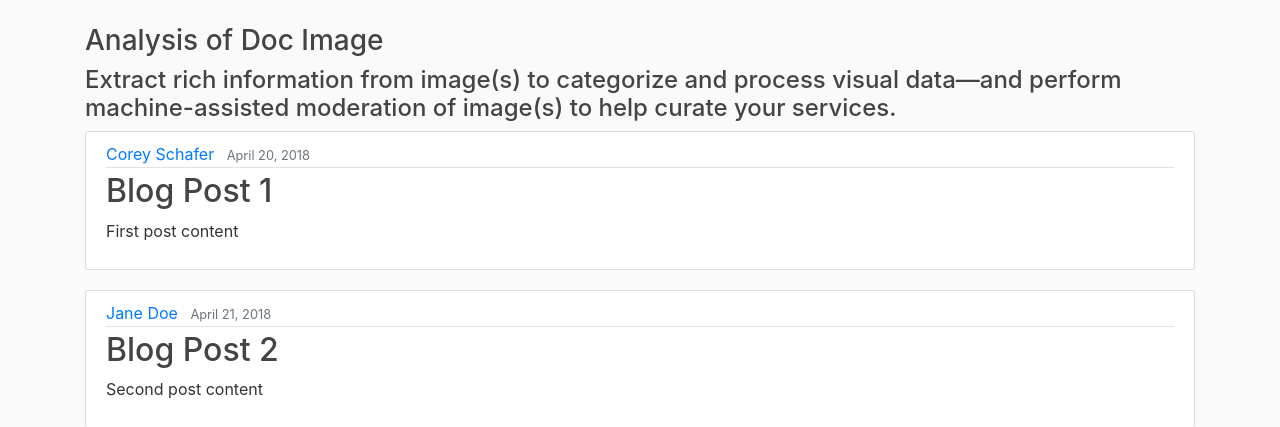
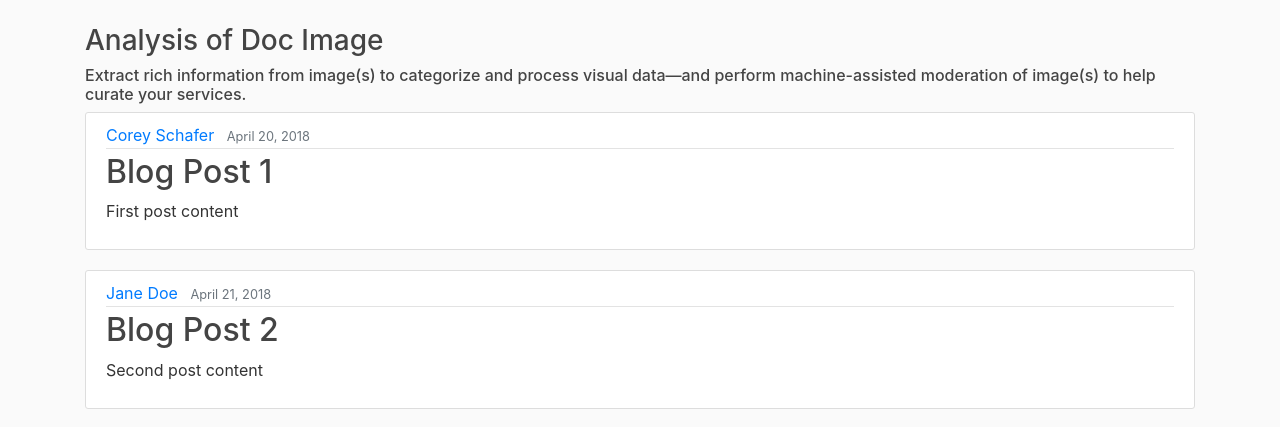
Before and after one commit to dilippuri/Aadhaar-Card-OCR, a Flask app: page / in a window 1280 px wide. Shown: the part 56-483 px from the top of the page. Run offline with Flask 2, Linux system fonts and the light colour scheme; some libraries are stand-ins or nearby versions.

Commit message:
updation css

```diff
--- a/static/main.css
+++ b/static/main.css
@@ -6,6 +6,10 @@ body {
 
 h1, h2, h3, h4, h5, h6 {
   color: #444444;
+}
+
+div.a {
+    text-align: center;
 }
 
 .bg-steel {
--- a/templates/layout.html
+++ b/templates/layout.html
@@ -44,7 +44,7 @@
       <div class="row">
         <div class="col-md-12">
             <h3>Analysis of Doc Image</h3>
-            <h4>Extract rich information from image(s) to categorize and process visual data—and perform machine-assisted moderation of image(s) to help curate your services.</h4>
+            <h6>Extract rich information from image(s) to categorize and process visual data—and perform machine-assisted moderation of image(s) to help curate your services.</h6>
           {% block content %}{% endblock %}
         </div>
 <!--
```
